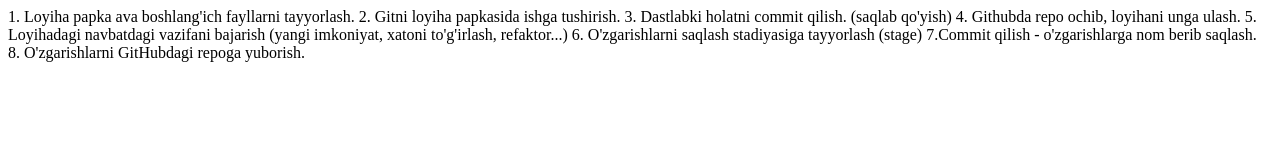
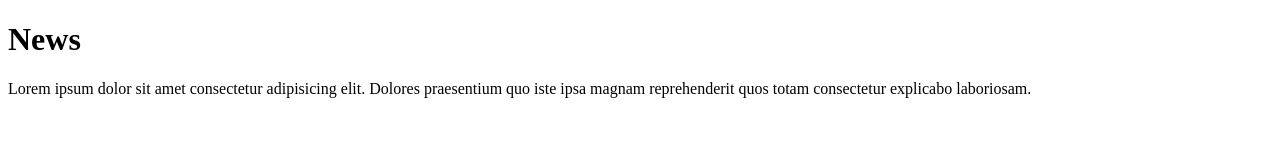
Before and after one commit to DostonHero/git-fundamentals, a plain HTML site: page git/1/index.html in a window 1280 px wide. Drawn offline with Linux system fonts and the light colour scheme.

Commit message:
add site heading and motto

```diff
--- a/git/1/index.html
+++ b/git/1/index.html
@@ -6,19 +6,22 @@
     <title>Document</title>
 </head>
 <body>
+
+    <h1>News</h1>
+    <p>Lorem ipsum dolor sit amet consectetur adipisicing elit. Dolores praesentium quo iste ipsa magnam reprehenderit quos totam consectetur explicabo laboriosam.</p>
     <!-- initialize - ishga tushurish -->
     <!-- state qilish - saqlashga tayyorlash -->
     <!-- commit - nom berib saqlab qo'yish -->
     <!-- repo - loyihaning boshqacha nomi -->
 
-    1. Loyiha papka ava boshlang'ich fayllarni tayyorlash.
-    2. Gitni loyiha papkasida ishga tushirish.
-    3. Dastlabki holatni commit qilish. (saqlab qo'yish)
-    4. Githubda repo ochib, loyihani unga ulash.
-
-    5. Loyihadagi navbatdagi vazifani bajarish (yangi imkoniyat, xatoni to'g'irlash, refaktor...)
-    6. O'zgarishlarni saqlash stadiyasiga tayyorlash (stage)
-    7.Commit qilish - o'zgarishlarga nom berib saqlash.
-    8. O'zgarishlarni GitHubdagi repoga yuborish.
+    <!-- 1. Loyiha papka ava boshlang'ich fayllarni tayyorlash. -->
+    <!-- 2. Gitni loyiha papkasida ishga tushirish. -->
+    <!-- 3. Dastlabki holatni commit qilish. (saqlab qo'yish) -->
+    <!-- 4. Githubda repo ochib, loyihani unga ulash. -->
+<!--  -->
+    <!-- 5. Loyihadagi navbatdagi vazifani bajarish (yangi imkoniyat, xatoni to'g'irlash, refaktor...) -->
+    <!-- 6. O'zgarishlarni saqlash stadiyasiga tayyorlash (stage) -->
+    <!-- 7.Commit qilish - o'zgarishlarga nom berib saqlash. -->
+    <!-- 8. O'zgarishlarni GitHubdagi repoga yuborish. -->
 </body>
 </html>
```
